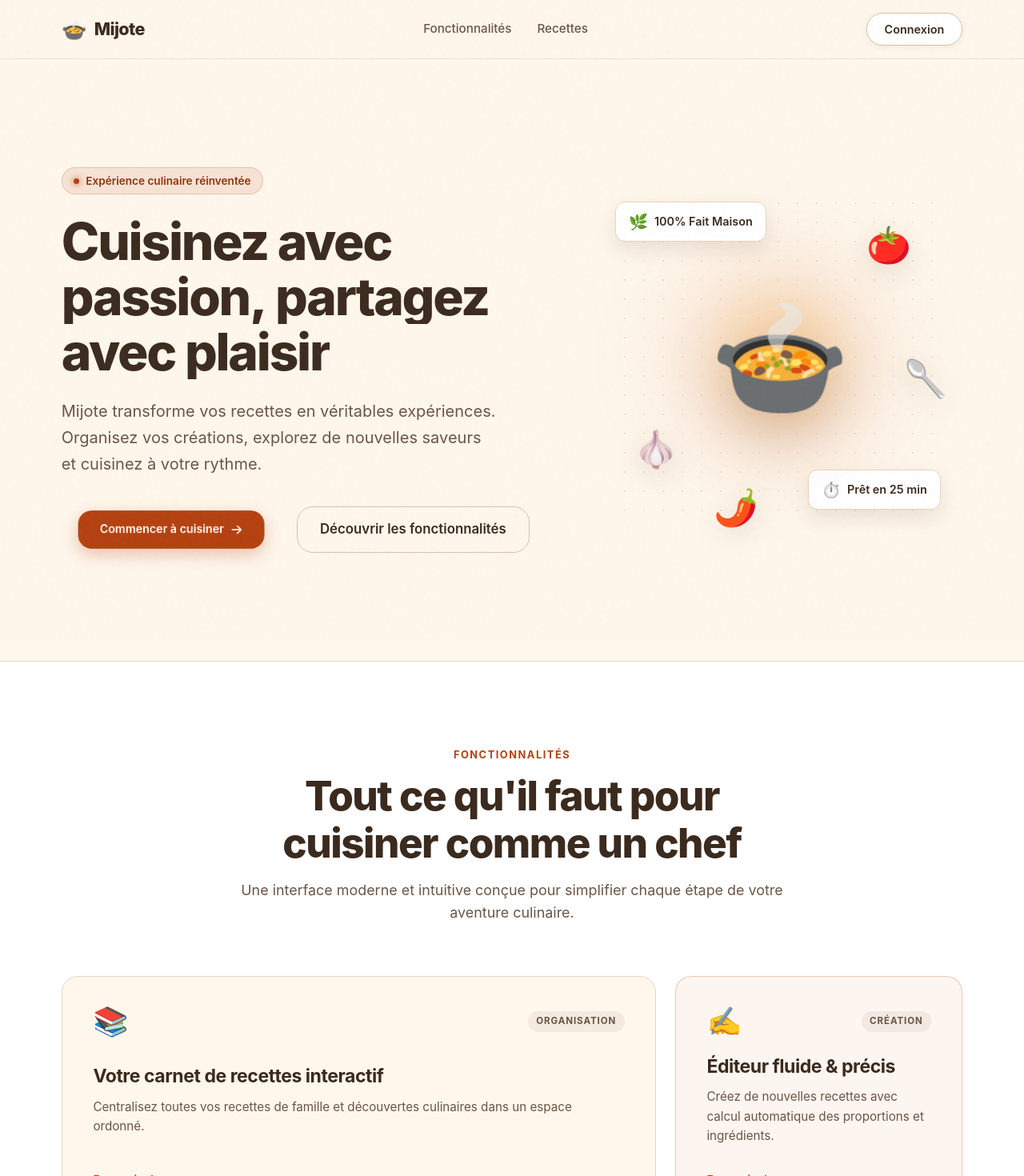
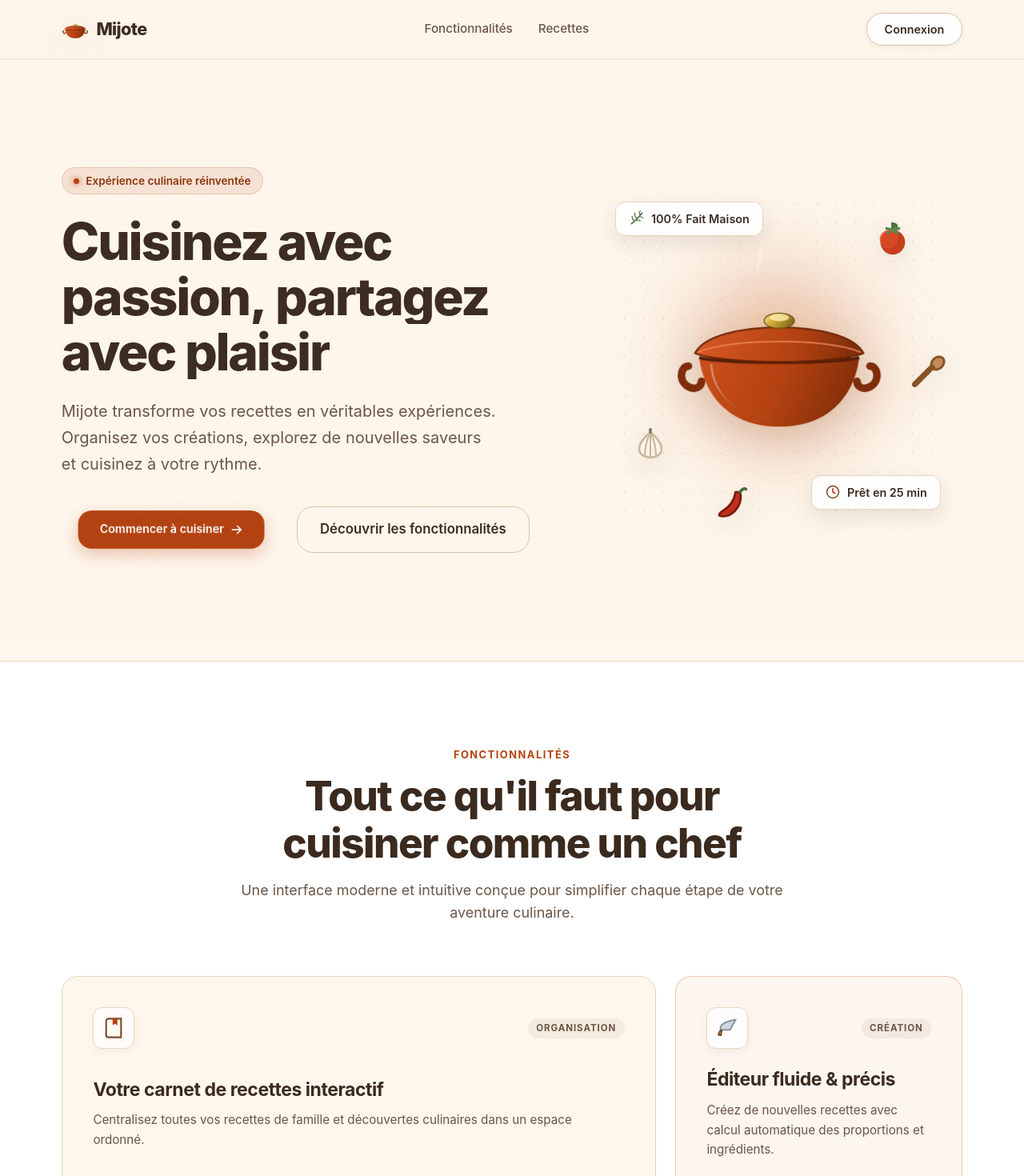
Before and after one commit to MaximeRocher/angular-project-mijote, an Angular app: page /landing in a window 1280 px wide. Shown: the top 1470 px of the page at 80% size. Built offline with nearby package versions, Linux system fonts and the light colour scheme.

Commit message:
feat: overhaul landing page with bespoke vector culinary illustrations and 3D tilt

```diff
--- a/src/app/features/landing/landing.ts
+++ b/src/app/features/landing/landing.ts
@@ -13,6 +13,7 @@ import { MarqueeSection } from './sections/marquee/marquee';
 import { StickyFooterSection } from './sections/sticky-footer/sticky-footer';
 import { CustomCursor } from './shared/custom-cursor/custom-cursor';
 import { MagneticButtonDirective } from './shared/magnetic-button.directive';
+import { CocottePotComponent } from '@/shared/components/culinary-art/cocotte-pot.component';
 
 @Component({
   selector: 'app-landing',
@@ -24,6 +25,7 @@ import { MagneticButtonDirective } from './shared/magnetic-button.directive';
     StickyFooterSection,
     CustomCursor,
     MagneticButtonDirective,
+    CocottePotComponent,
   ],
   styleUrl: './landing.css',
   template: `
@@ -32,7 +34,7 @@ import { MagneticButtonDirective } from './shared/magnetic-button.directive';
     <div class="page-wrapper">
       <header class="landing-header" role="banner">
         <a routerLink="/landing" class="brand-link" aria-label="Mijote — Accueil">
-          <span class="brand-icon" aria-hidden="true">🍲</span>
+          <app-cocotte-pot [size]="34" [showSteam]="false" />
           <span class="brand-text">Mijote</span>
         </a>
 
--- a/src/app/features/landing/sections/bento-grid/bento-grid.css
+++ b/src/app/features/landing/sections/bento-grid/bento-grid.css
@@ -106,9 +106,16 @@
   margin-bottom: 1.5rem;
 }
 
-.card-icon {
-  font-size: 2.2rem;
-  line-height: 1;
+.card-icon-wrap {
+  display: inline-flex;
+  align-items: center;
+  justify-content: center;
+  width: 52px;
+  height: 52px;
+  border-radius: var(--radius-lg);
+  background: rgb(255 255 255 / 80%);
+  border: 1px solid var(--border-soft);
+  box-shadow: 0 4px 12px rgb(60 30 10 / 5%);
 }
 
 .card-tag {
--- a/src/app/features/landing/sections/bento-grid/bento-grid.ts
+++ b/src/app/features/landing/sections/bento-grid/bento-grid.ts
@@ -9,10 +9,12 @@ import { gsap } from 'gsap';
 import { Flip } from 'gsap/Flip';
 import { GsapService } from '@/core/services/gsap.service';
 import { ScrollRevealDirective } from '../../shared/scroll-reveal.directive';
+import { Tilt3dDirective } from '@/shared/directives/tilt-3d.directive';
+import { CulinaryIconComponent } from '@/shared/components/culinary-art/culinary-icon.component';
 
 interface FeatureCard {
   id: string;
-  icon: string;
+  iconName: string;
   tag: string;
   title: string;
   preview: string;
@@ -25,7 +27,7 @@ interface FeatureCard {
 
 @Component({
   selector: 'app-bento-grid-section',
-  imports: [ScrollRevealDirective],
+  imports: [ScrollRevealDirective, Tilt3dDirective, CulinaryIconComponent],
   styleUrl: './bento-grid.css',
   template: `
     <section id="features" class="bento-section" aria-label="Fonctionnalités de Mijote">
@@ -40,6 +42,9 @@ interface FeatureCard {
       <div #gridContainer class="bento-grid" role="list">
         @for (card of cards; track card.id) {
           <div
+            appTilt3d
+            [maxTilt]="expandedId() === card.id ? 0 : 6"
+            [scale]="expandedId() === card.id ? 1 : 1.015"
             class="bento-card {{ card.colorClass }} {{ card.gridClass }}"
             [class.expanded]="expandedId() === card.id"
             (click)="toggleCard(card.id)"
@@ -51,7 +56,9 @@ interface FeatureCard {
           >
             <div class="card-inner">
               <div class="card-top">
-                <span class="card-icon" aria-hidden="true">{{ card.icon }}</span>
+                <div class="card-icon-wrap">
+                  <app-culinary-icon [name]="card.iconName" [size]="28" />
+                </div>
                 <span class="card-tag">{{ card.tag }}</span>
               </div>
 
@@ -74,7 +81,7 @@ interface FeatureCard {
 
               <div class="card-footer">
                 <span class="card-hint">
-                  {{ expandedId() === card.id ? 'Cliquer pour fermer' : 'En savoir plus →' }}
+                  {{ expandedId() === card.id ? 'Cliquer pour refermer ↑' : 'En savoir plus →' }}
                 </span>
               </div>
             </div>
@@ -93,7 +100,7 @@ export class BentoGridSection {
   protected readonly cards: FeatureCard[] = [
     {
       id: 'organize',
-      icon: '📚',
+      iconName: 'book',
       tag: 'ORGANISATION',
       title: 'Votre carnet de recettes interactif',
       preview: 'Centralisez toutes vos recettes de famille et découvertes culinaires dans un espace ordonné.',
@@ -105,7 +112,7 @@ export class BentoGridSection {
     },
     {
       id: 'create',
-      icon: '✍️',
+      iconName: 'knife',
       tag: 'CRÉATION',
       title: 'Éditeur fluide & précis',
       preview: 'Créez de nouvelles recettes avec calcul automatique des proportions et ingrédients.',
@@ -117,7 +124,7 @@ export class BentoGridSection {
     },
     {
       id: 'pantry',
-      icon: '🥕',
+      iconName: 'carrot',
       tag: 'INGRÉDIENTS',
       title: 'Gestion intelligente des stocks',
       preview: 'Visualisez vos ingrédients et trouvez des idées de plats à cuisiner avec ce que vous avez.',
@@ -129,7 +136,7 @@ export class BentoGridSection {
     },
     {
       id: 'step-by-step',
-      icon: '🍳',
+      iconName: 'flame',
       tag: 'EN CUISINE',
       title: 'Mode guidé pas-à-pas',
       preview: 'Cuisinez l\'esprit libre avec une vue épurée des étapes et minuteurs intégrés.',
--- a/src/app/features/landing/sections/hero/hero.css
+++ b/src/app/features/landing/sections/hero/hero.css
@@ -162,21 +162,17 @@ h1 {
   align-items: center;
   justify-content: center;
   will-change: transform;
+  z-index: 3;
 }
 
 .pot-glow {
   position: absolute;
-  width: 220px;
-  height: 220px;
+  width: 280px;
+  height: 280px;
   border-radius: 50%;
-  background: radial-gradient(circle, rgb(255 200 120 / 60%) 0%, transparent 75%);
-  filter: blur(25px);
-}
-
-.pot-asset {
-  font-size: clamp(6.5rem, 11vw, 9.5rem);
-  filter: drop-shadow(0 25px 35px rgb(120 60 20 / 25%));
-  user-select: none;
+  background: radial-gradient(circle, rgb(255 180 80 / 40%) 0%, rgb(180 65 15 / 15%) 40%, transparent 70%);
+  filter: blur(35px);
+  z-index: -1;
 }
 
 /* Floating badges */
--- a/src/app/features/landing/sections/hero/hero.ts
+++ b/src/app/features/landing/sections/hero/hero.ts
@@ -11,10 +11,18 @@ import { gsap } from 'gsap';
 import { GsapService } from '@/core/services/gsap.service';
 import { TextRevealDirective } from '../../shared/text-reveal.directive';
 import { MagneticButtonDirective } from '../../shared/magnetic-button.directive';
+import { CocottePotComponent } from '@/shared/components/culinary-art/cocotte-pot.component';
+import { CulinaryIconComponent } from '@/shared/components/culinary-art/culinary-icon.component';
 
 @Component({
   selector: 'app-hero-section',
-  imports: [RouterLink, TextRevealDirective, MagneticButtonDirective],
+  imports: [
+    RouterLink,
+    TextRevealDirective,
+    MagneticButtonDirective,
+    CocottePotComponent,
+    CulinaryIconComponent,
+  ],
   styleUrl: './hero.css',
   template: `
     <section #heroSection class="hero" aria-label="Présentation de Mijote">
@@ -61,24 +69,32 @@ import { MagneticButtonDirective } from '../../shared/magnetic-button.directive'
 
         <div #layerMid class="parallax-layer layer-mid">
           <div class="floating-badge badge-1">
-            <span class="badge-emoji">🌿</span>
+            <app-culinary-icon name="rosemary" [size]="20" />
             <span class="badge-text">100% Fait Maison</span>
           </div>
           <div class="floating-badge badge-2">
-            <span class="badge-emoji">⏱️</span>
+            <app-culinary-icon name="clock" [size]="20" />
             <span class="badge-text">Prêt en 25 min</span>
           </div>
-          <div class="floating-item item-tomato">🍅</div>
-          <div class="floating-item item-garlic">🧄</div>
+          <div class="floating-item item-tomato">
+            <app-culinary-icon name="tomato" [size]="46" />
+          </div>
+          <div class="floating-item item-garlic">
+            <app-culinary-icon name="garlic" [size]="42" />
+          </div>
         </div>
 
         <div #layerFg class="parallax-layer layer-fg">
           <div #pot class="cooking-pot-container">
             <div class="pot-glow"></div>
-            <div class="pot-asset">🍲</div>
+            <app-cocotte-pot [size]="'xl'" />
           </div>
-          <div class="floating-item item-spoon">🥄</div>
-          <div class="floating-item item-pepper">🌶️</div>
+          <div class="floating-item item-spoon">
+            <app-culinary-icon name="spoon" [size]="48" />
+          </div>
+          <div class="floating-item item-pepper">
+            <app-culinary-icon name="pepper" [size]="44" />
+          </div>
         </div>
       </div>
     </section>
--- a/src/app/features/landing/sections/sticky-footer/sticky-footer.ts
+++ b/src/app/features/landing/sections/sticky-footer/sticky-footer.ts
@@ -9,17 +9,18 @@ import { RouterLink } from '@angular/router';
 import { gsap } from 'gsap';
 import { GsapService } from '@/core/services/gsap.service';
 import { MagneticButtonDirective } from '../../shared/magnetic-button.directive';
+import { CocottePotComponent } from '@/shared/components/culinary-art/cocotte-pot.component';
 
 @Component({
   selector: 'app-sticky-footer',
-  imports: [RouterLink, MagneticButtonDirective],
+  imports: [RouterLink, MagneticButtonDirective, CocottePotComponent],
   styleUrl: './sticky-footer.css',
   template: `
     <footer class="sticky-footer" role="contentinfo" aria-label="Pied de page">
       <div class="footer-inner">
         <div class="footer-top">
           <div class="footer-brand">
-            <span class="footer-logo" aria-hidden="true">🍲</span>
+            <app-cocotte-pot [size]="'sm'" [showSteam]="false" />
             <span class="footer-name">Mijote</span>
           </div>
 
```
